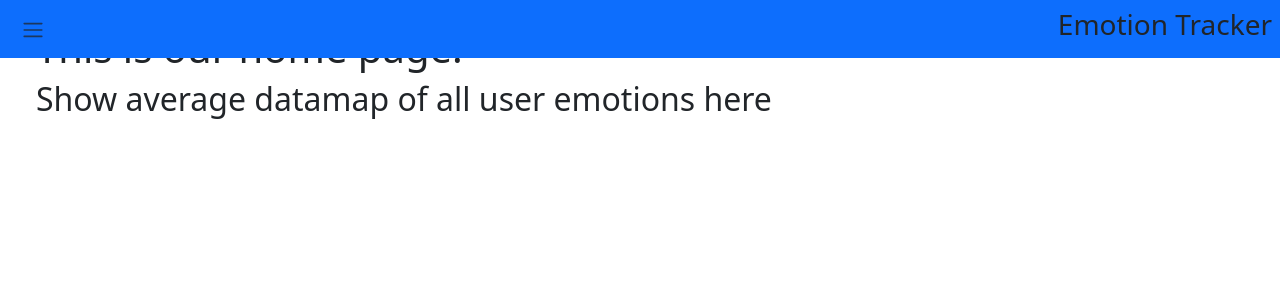
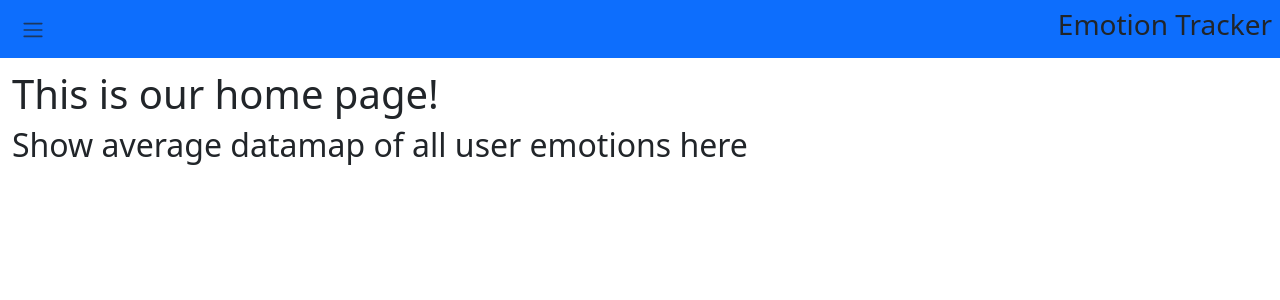
Before and after one commit to missfionajean/emotion-tracker, a React (Vite) app in the folder front-end/: page / in a window 1280 px wide. Shown: the top 300 px of the page. Built offline with nearby package versions, Linux system fonts and the light colour scheme.

Commit message:
added navshift class to prevent overlap where necessary

```diff
--- a/front-end/src/App.tsx
+++ b/front-end/src/App.tsx
@@ -5,6 +5,7 @@ import Home from "./components/Home";
 import MyProfile from "./components/MyProfile";
 import SignIn from "./components/SignIn";
 import SignUp from "./components/SignUp";
+// import Promo from "./components/Promo";
 
 import "bootstrap/dist/css/bootstrap.min.css";
 import "bootstrap/dist/js/bootstrap.bundle.min.js";
@@ -18,11 +19,12 @@ function App() {
   return (
     <div className="container-fluid">
         <Navbar setPage={setPage} />
-        <div className="m-4">
+        <div>
           { page === "Home" ? <Home /> : ""}
           { page === "MyProfile" ? <MyProfile /> : ""}
           { page === "SignIn" ? <SignIn setPage={setPage}/> : ""}
-          { page === "SignUp" ? <SignUp setPage={setPage}/> : ""}
+          { page === "SignUp" ? <SignUp setPage={setPage}/>: ""}
+          {/* { page === "SignUp" ? <Promo />: ""} */}
         </div>
     </div>
   )
--- a/front-end/src/components/Home.tsx
+++ b/front-end/src/components/Home.tsx
@@ -1,10 +1,10 @@
 // this is our main page that shows all user data
 function Home() {
     return (
-        <>
+        <div className="navshift">
             <h1>This is our home page!</h1>
             <h2>Show average datamap of all user emotions here</h2>
-        </>
+        </div>
     )
 }
 
--- a/front-end/src/components/MyProfile.tsx
+++ b/front-end/src/components/MyProfile.tsx
@@ -1,10 +1,10 @@
 // show individual user profile by taking session id
 function MyProfile() {
     return (
-        <>
+        <div className="navshift">
             <h1>This will show the user their profile page!</h1>
             <h2>Emotion data tracker here</h2>
-        </>
+        </div>
     )
 }
 
--- a/front-end/src/components/Promo.tsx
+++ b/front-end/src/components/Promo.tsx
@@ -24,7 +24,7 @@ const content: PromoContent[] = [
 
 const Promo = () => {
     return (
-        <>
+        <div>
             <ul className="list-unstyled">
                 {content.map((item, index) => (
                     <div className="contentList" key={index}>
@@ -40,7 +40,7 @@ const Promo = () => {
                     </div>
                 ))}
             </ul>
-        </>
+        </div>
     );
 };
 
--- a/front-end/src/components/SignIn.tsx
+++ b/front-end/src/components/SignIn.tsx
@@ -7,8 +7,8 @@ interface SignInProps { // declaring setPage as a function with type string and
 
 function SignIn({ setPage }: SignInProps) {
     return (
-        <div className="row align-items-start">
-            <section className="col">
+        <div className="row">
+            <section className="col navshift">
                 <h1>Sign In To Account</h1>
                 <form action="/auth/sign-in" method="POST">
                     <div className="form-group">
@@ -43,7 +43,7 @@ function SignIn({ setPage }: SignInProps) {
                 </div>
             </section>
 
-            <section className="col">
+            <section className="col bg-light navshift">
                 <Promo />
             </section>
         </div>
--- a/front-end/src/components/SignUp.tsx
+++ b/front-end/src/components/SignUp.tsx
@@ -8,8 +8,8 @@ interface SignUpProps {
 function SignUp({ setPage }: SignUpProps) {
 
     return (
-        <div className="w-100 container row align-items-start">
-            <section className="col">
+        <div className="row">
+            <section className="col navshift">
                 <h1>Sign Up</h1>
                 <form action="/auth/sign-up" method="POST"> {/* this will be updated to the correct path */}
                 <div className="form-group">
@@ -55,7 +55,7 @@ function SignUp({ setPage }: SignUpProps) {
                 </div>
             </section>
 
-            <section className="col">
+            <section className="col bg-light navshift">
                 <Promo />
             </section>
         </div>
--- a/front-end/src/index.css
+++ b/front-end/src/index.css
@@ -24,14 +24,13 @@ a:hover {
   cursor: pointer;
 }
 
-/* body {
-  margin: 0;
-  padding: 0;
-  display: flex;
-  place-items: center;
-  min-width: 320px;
+body {
   min-height: 100vh;
-} */
+}
+
+.navshift {
+    padding-top: 70px;
+}
 
 h1 {
   font-size: 3.2em;
```
